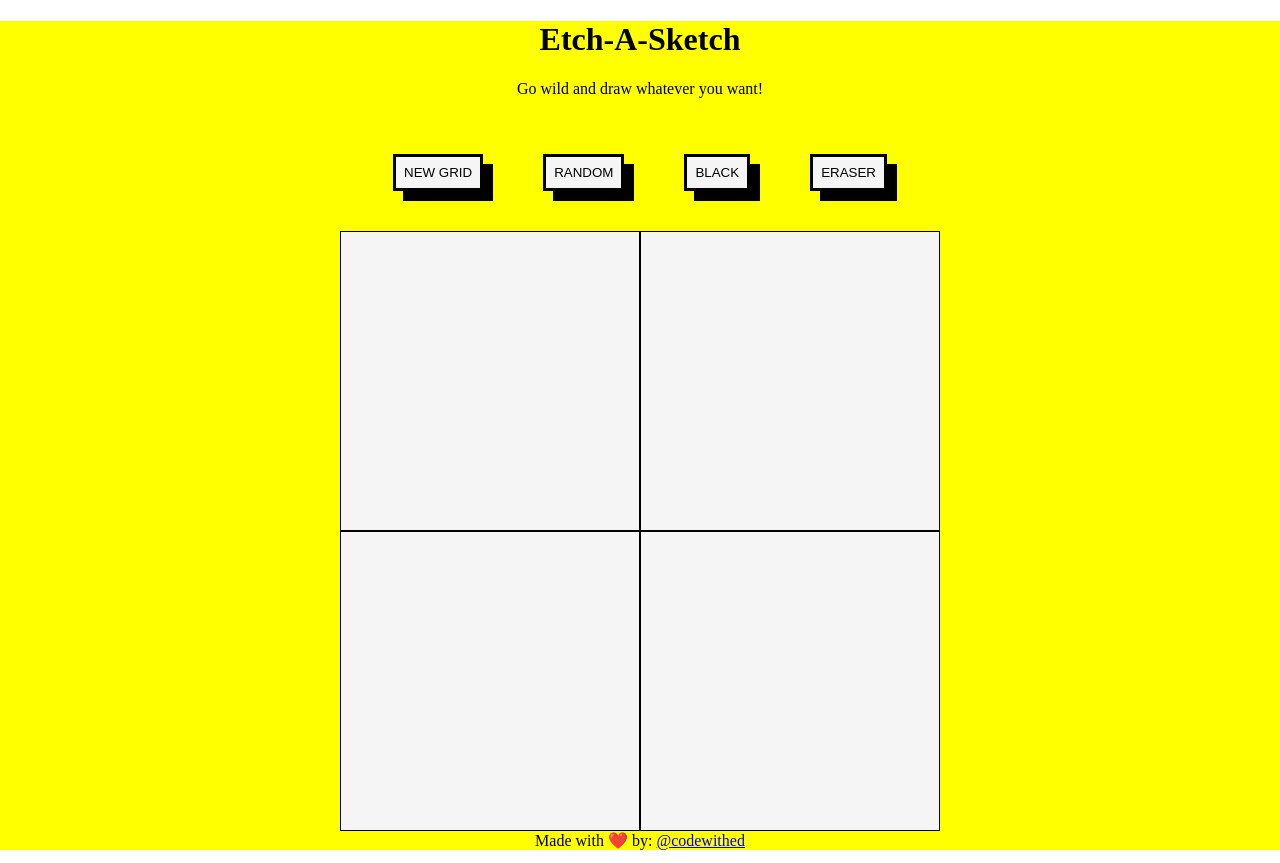
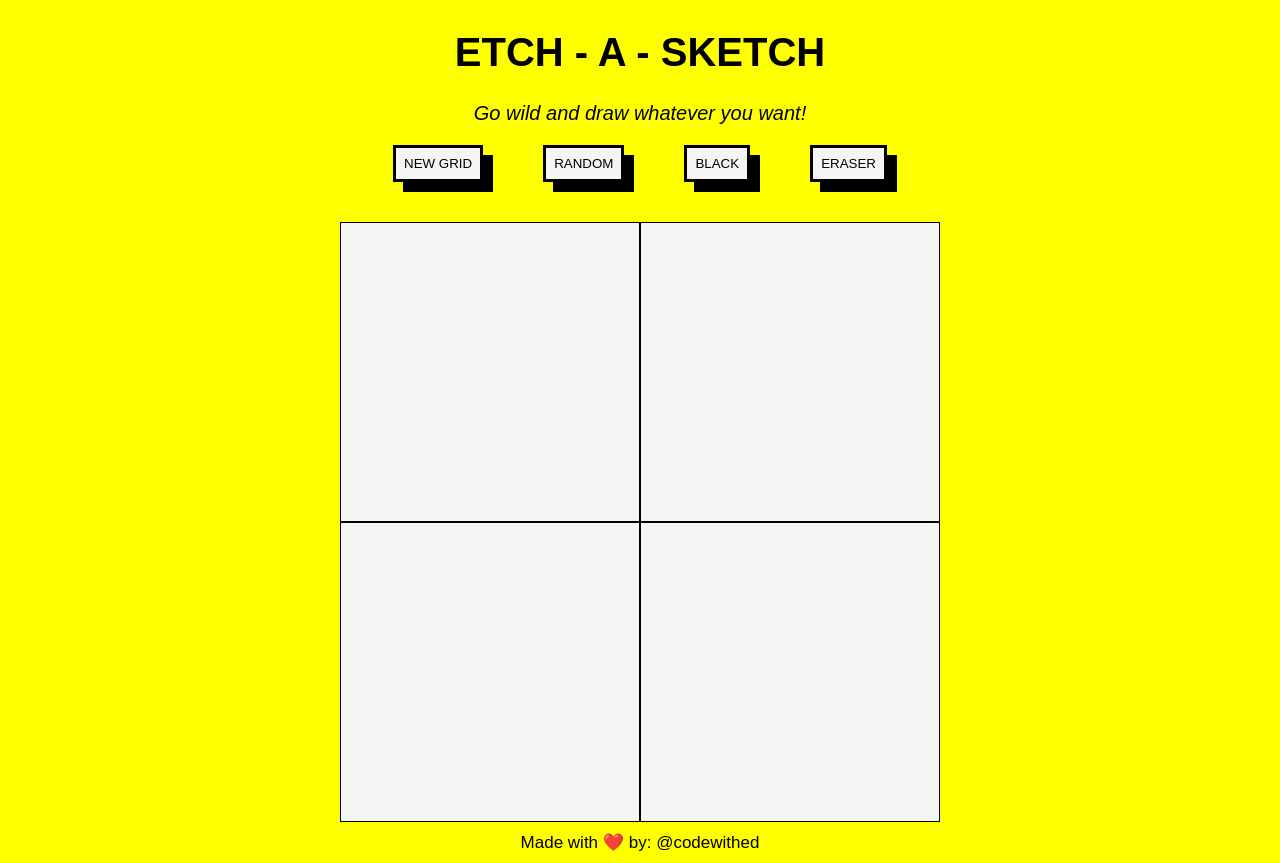
Before and after one commit to codewithed/etch-a-sketch, a plain HTML site: page index.html in a window 1280 px wide. Drawn offline with Linux system fonts and the light colour scheme.

Commit message:
update ui

```diff
--- a/index.html
+++ b/index.html
@@ -10,7 +10,7 @@
 </head>
 <body>
     <div class="container">
-        <h1 class="title">Etch-A-Sketch</h1>
+        <h1 class="title">ETCH - A - SKETCH</h1>
         <p class="subtitle">Go wild and draw whatever you want!</p>
         <div class="controls">
             <button id="newGrid">NEW GRID</button>
--- a/style.css
+++ b/style.css
@@ -1,5 +1,6 @@
 body {
     margin: 0;
+    font-family: sans-serif;
 }
 
 button {
@@ -12,6 +13,7 @@ button {
 .container {
     background-color: yellow;
     text-align: center;
+    margin: 0;
 }
 
 .controls {
@@ -19,7 +21,7 @@ button {
     justify-content: center;
     align-items: baseline;
     gap: 60px;
-    padding: 40px;
+    padding: 0 40px 40px 40px;
 }
 
 button, .sketchbox {
@@ -37,3 +39,24 @@ button, .sketchbox {
 .square {
     border-color: black;
 }
+
+.title {
+    margin-top: 0;
+    font-size: 40px;
+    padding-top: 30px;
+}
+
+.footer {
+    padding: 10px;
+    font-size: 17px;
+}
+
+.footer a {
+    text-decoration-line: none;
+    color: black;
+}
+
+.subtitle {
+    font-size: 20px;
+    font-style: italic;
+}
```
